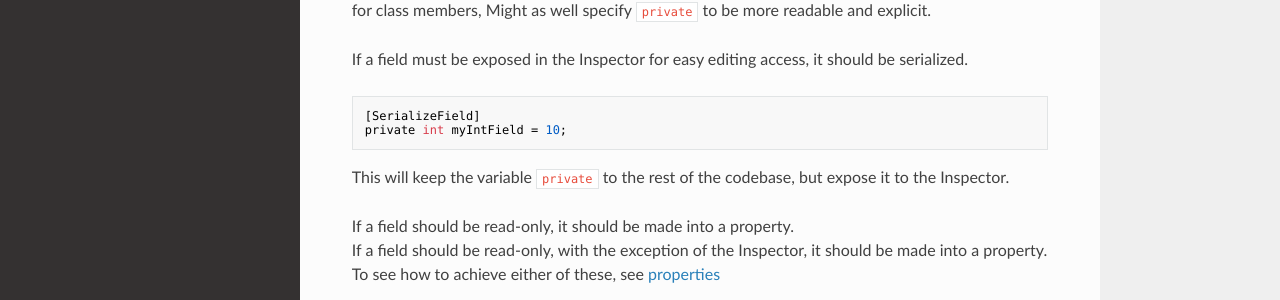
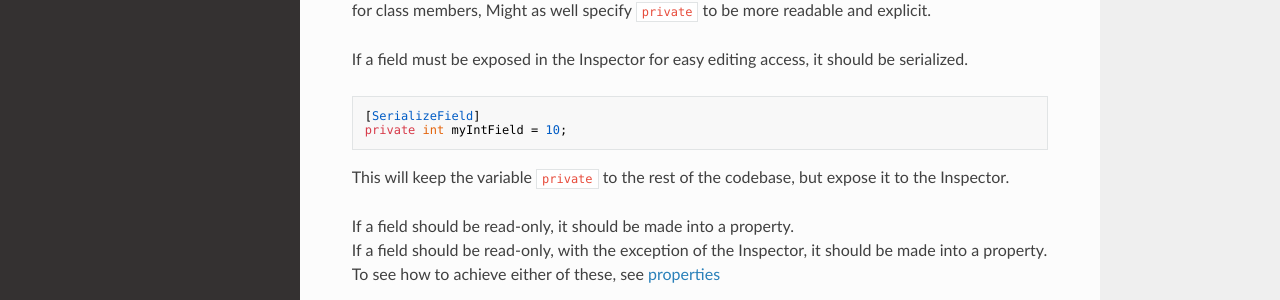
Before and after one commit to DavidCampbellIII/Coding-Standards, an MkDocs documentation site: the page built from docs/fields-variables.md, in a window 1280 px wide. Shown: the part 341-641 px from the top of the page. Built offline with MkDocs 1.6.1, drawn with Linux system fonts in a browser that asks for light colours; nearby versions of some CDN libraries.

Commit message:
Fixed fenced code block

````diff
--- a/docs/fields-variables.md
+++ b/docs/fields-variables.md
@@ -8,7 +8,7 @@ All fields should remain as `private` as possible.  If inheritance is involved,
 
 If a field must be exposed in the Inspector for easy editing access, it should be serialized.
 
-```c#
+```csharp
 [SerializeField]
 private int myIntField = 10;
 ```
````
